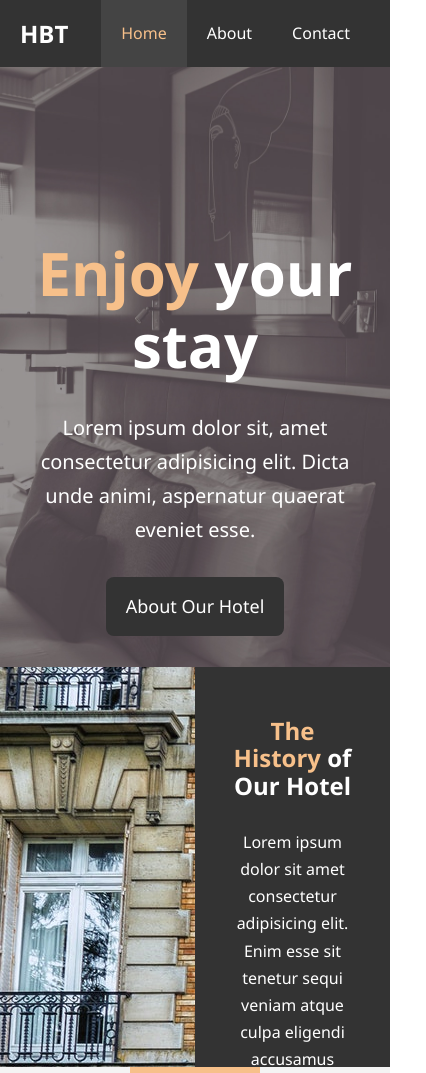
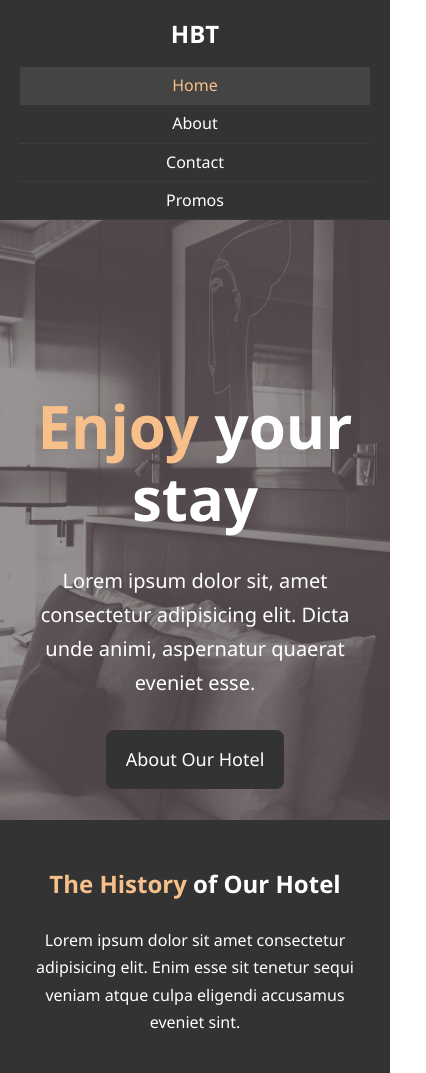
Before and after one commit to mponcardas/Modern-HTML-and-CSS, a plain HTML site: page projects/01-hotel-website/index.html in a window 390 px wide. Shown: the top 1073 px of the page, 426 px wide, since content can reach past the window. Drawn offline with Linux system fonts and the light colour scheme.

Commit message:
Add media queries to home page

```diff
--- /dev/null
+++ b/projects/01-hotel-website/css/mobile.css
@@ -0,0 +1,33 @@
+#navbar .logo {
+	float: none;
+	text-align: center
+}
+
+#navbar ul,
+#navbar ul li {
+	float: none;
+}
+
+#navbar ul li a {
+	padding: 5px;
+	border-bottom: #444 dotted 1px;
+}
+
+/* Home info */
+#home-info {
+	height: 300px;
+}
+#home-info .info-img {
+	display: none;
+}
+
+#home-info .info-content {
+	float: none;
+	width: 100%;
+}
+
+/* Boxes */
+.box {
+	float: none;
+	width: 100%;
+}
--- a/projects/01-hotel-website/css/style.css
+++ b/projects/01-hotel-website/css/style.css
@@ -157,7 +157,7 @@ p {
 /* Home Info */
 
 #home-info {
-	height: 400px;
+	height: 450px;
 }
 
 #home-info .info-img {
--- a/projects/01-hotel-website/index.html
+++ b/projects/01-hotel-website/index.html
@@ -7,6 +7,7 @@
 	<meta name="keywords" content="hotel,boston hotel, new england hotel">
 	<script src="https://kit.fontawesome.com/0d01519af1.js" crossorigin="anonymous"></script>
 	<link rel="stylesheet" href="css/style.css">
+	<link rel="stylesheet" media="screen and (max-width:768px)" href="css/mobile.css">
 	<title>Hotel BT | Welcome</title>
 </head>
 <body>
@@ -20,6 +21,7 @@
 					<li><a class="current" href="index.html">Home</a></li>
 					<li><a href="about.html">About</a></li>
 					<li><a href="contact.html">Contact</a></li>
+					<li><a href="#">Promos</a></li>
 				</ul>
 			</div>
 		</nav>
```
